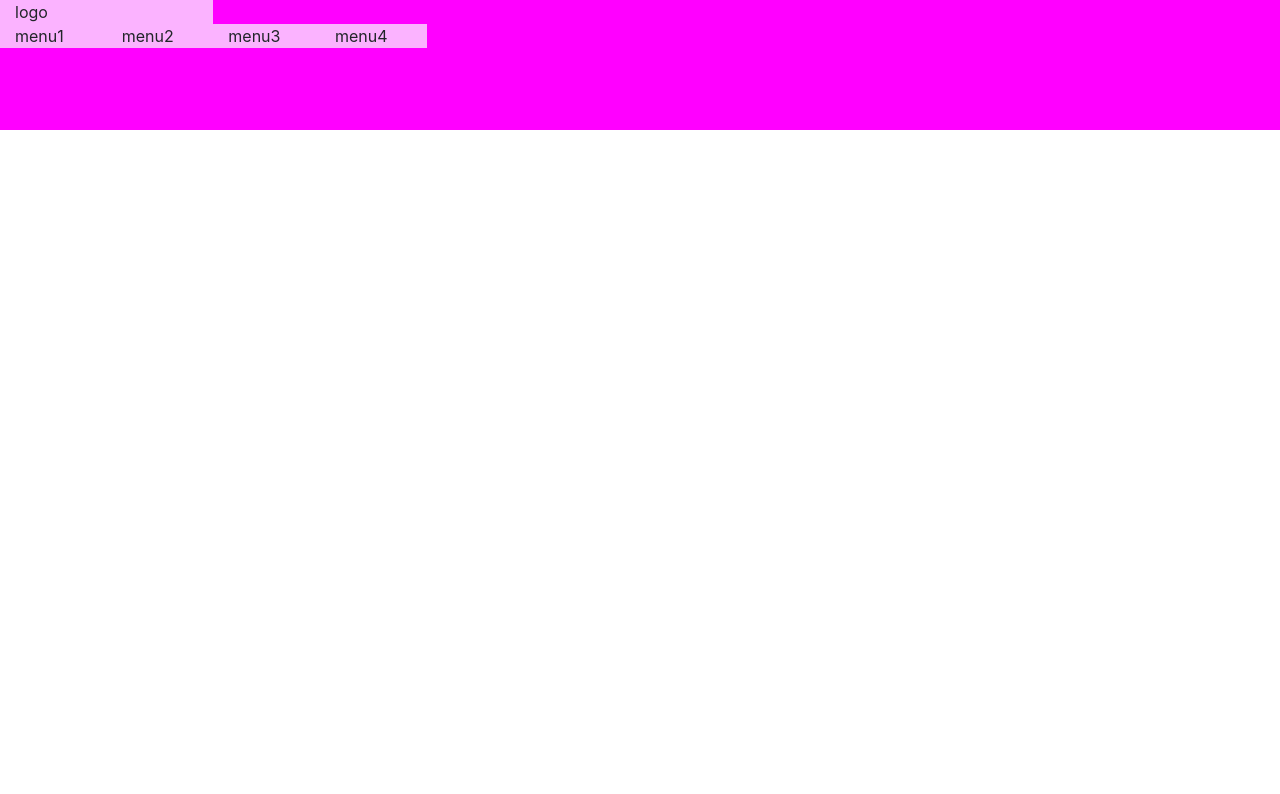
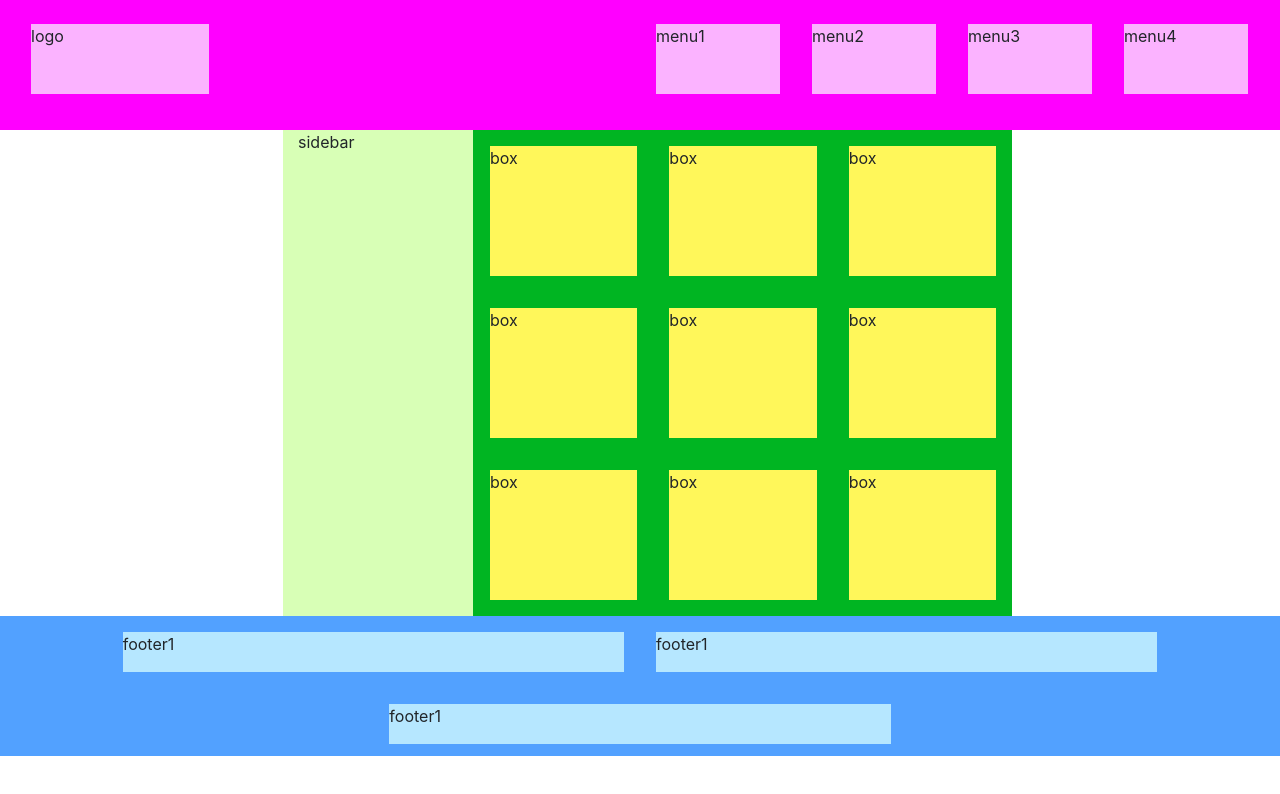
Before and after one commit to mh53182/Bootstrap_practice, a plain HTML site: page index.html in a window 1280 px wide. Drawn offline with nearby package versions, Linux system fonts and the light colour scheme.

Commit message:
[Finish]Bootstrapのみでのレイアウト

```diff
--- a/index.html
+++ b/index.html
@@ -10,23 +10,81 @@
 
   <body>
     <div class="container-fluid" style="height: 130px; background-color: #ff00ff;">
-      <div class="row">
-        <div class="col-lg-2" style="background-color: #fbb3ff;">logo</div>
-      </div>
+      <div class="row px-3 py-4">
+        <div class="col-2">
+          <div class="logo" style="height: 70px; background-color: #fbb3ff;">logo
+          </div>
+        </div>
 
-      <div class="row">
-        <div class="col-1" style="background-color: #fbb3ff;">menu1</div>
-        <div class="col-1" style="background-color: #fbb3ff;">menu2</div>
-        <div class="col-1" style="background-color: #fbb3ff;">menu3</div>
-        <div class="col-1" style="background-color: #fbb3ff;">menu4</div>
+        <div class="col-6 offset-4">
+          <div class="row">
+            <div class="col-3 px-3">
+              <div style="height: 70px; background-color: #fbb3ff;">menu1</div>
+            </div>
+            <div class="col-3 px-3">
+              <div style="height: 70px; background-color: #fbb3ff;">menu2</div>
+            </div>
+            <div class="col-3 px-3">
+              <div style="height: 70px; background-color: #fbb3ff;">menu3</div>
+            </div>
+            <div class="col-3 px-3">
+              <div style="height: 70px; background-color: #fbb3ff;">menu4</div>
+            </div>
+          </div>
+        </div>
       </div>
     </div>
 
     <div class="container">
+      <div class="row justify-content-center">
+        <div class="col-2" style="background-color: #d8ffb6">sidebar</div>
 
+        <div class="row row-cols-3 pl-3" style="background-color: #00b522">
+            <div class="col p-3">
+              <div style="height: 130px; background-color: #fff75a">box</div>
+            </div>
+            <div class="col p-3">
+              <div style="height: 130px; background-color: #fff75a">box</div>
+            </div>
+            <div class="col p-3">
+              <div style="height: 130px; background-color: #fff75a">box</div>
+            </div>
+            <div class="col p-3">
+              <div style="height: 130px; background-color: #fff75a">box</div>
+            </div>
+            <div class="col p-3">
+              <div style="height: 130px; background-color: #fff75a">box</div>
+            </div>
+            <div class="col p-3">
+              <div style="height: 130px; background-color: #fff75a">box</div>
+            </div>
+            <div class="col p-3">
+              <div style="height: 130px; background-color: #fff75a">box</div>
+            </div>
+            <div class="col p-3">
+              <div style="height: 130px; background-color: #fff75a">box</div>
+            </div>
+            <div class="col p-3">
+              <div style="height: 130px; background-color: #fff75a">box</div>
+            </div>
+          </div>
+        </div>
+      </div>
     </div>
 
-
+    <div class="container-fluid" style="height: 140px; background-color: #52a1ff;">
+      <div class="row justify-content-center">
+        <div class="col-5 p-3">
+          <div style="height: 40px; background-color: #b6e7ff">footer1</div>
+        </div>
+        <div class="col-5 p-3">
+          <div style="height: 40px; background-color: #b6e7ff">footer1</div>
+        </div>
+        <div class="col-5 p-3">
+          <div style="height: 40px; background-color: #b6e7ff">footer1</div>
+        </div>
+      </div>
+    </div>
   </body>
 
 </html>
```
